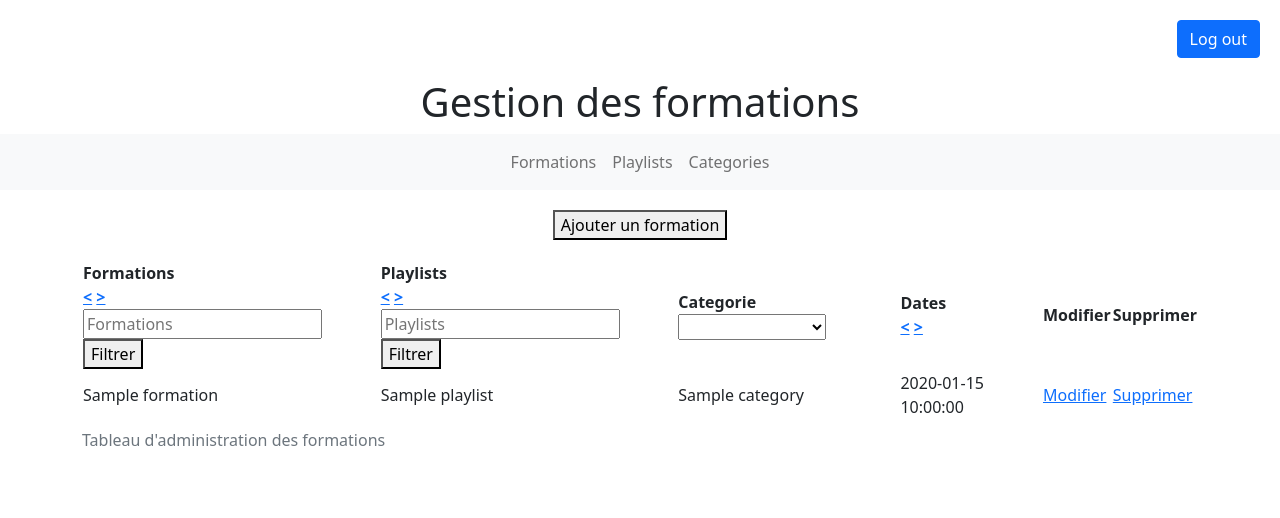
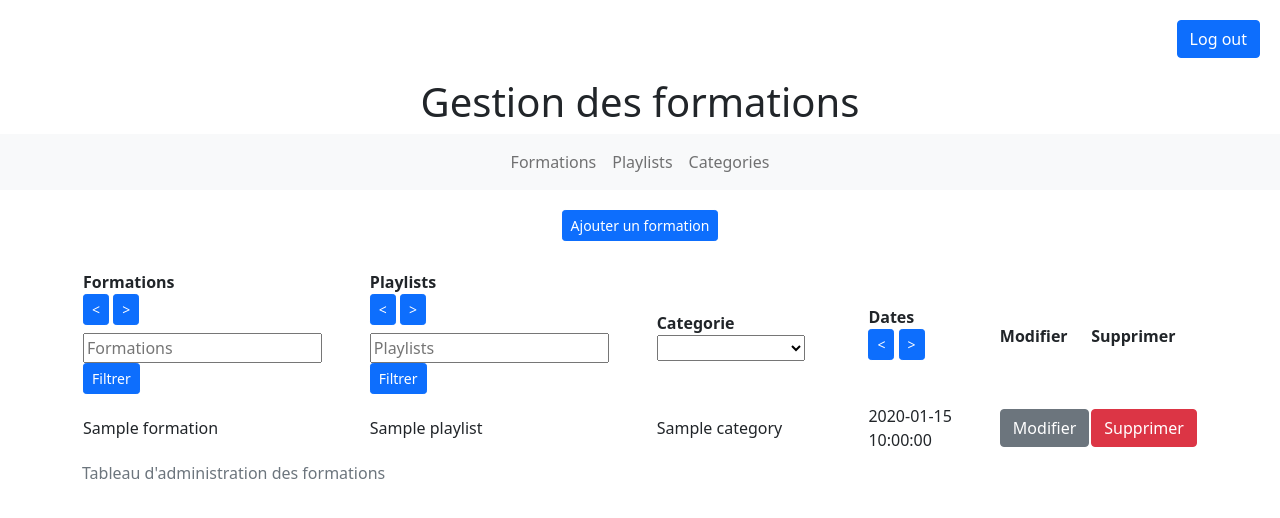
Before and after one commit to Benjamin-Yakobov/mediatekformation, a Symfony app: template templates/Admin/admin_formations.html.twig in a window 1280 px wide. Shown: the top 518 px of the page. Run offline with Twig, Linux system fonts and the light colour scheme; the template is opened without the code that fills it: most values are stand-ins (such as "Sample title", 1, 10 or a date in 2020); some libraries are stand-ins or nearby versions.

Commit message:
Modifications de style : Page admin formations.

```diff
--- a/templates/Admin/admin_formations.html.twig
+++ b/templates/Admin/admin_formations.html.twig
@@ -2,7 +2,7 @@
 {% block title_top %}<h1>Gestion des formations</h1>{% endblock %}
 {% block body %}
     <div style="text-align: center; padding: 20px">
-        <button style="text-align: center" onclick="window.location.href = '{{ path('admin.formation.ajout') }}';"> Ajouter un formation </button>
+        <button style="text-align: center" class="btn btn-primary mb-2 btn-sm" onclick="window.location.href = '{{ path('admin.formation.ajout') }}';"> Ajouter un formation </button>
     </div>
 
     <table>
@@ -10,20 +10,20 @@
         <tr>
             <th>
                 Formations<br>
-                <a href="{{ path('admin.formation.sort', {champ:'title', ordre:'ASC'}) }}"><</a>
-                <a href="{{ path('admin.formation.sort', {champ:'title', ordre:'DESC'}) }}">></a>
+                <a href="{{ path('admin.formation.sort', {champ:'title', ordre:'ASC'}) }}" class="btn btn-primary mb-2 btn-sm"> < </a>
+                <a href="{{ path('admin.formation.sort', {champ:'title', ordre:'DESC'}) }}" class="btn btn-primary mb-2 btn-sm"> > </a>
                 <form method="POST" action="{{ path('admin.formation.rechercher', {champ:'title'}) }}">
                     <input name="rechercher" placeholder="Formations" >
-                    <button type="submit">Filtrer</button>
+                    <button type="submit" class="btn btn-primary mb-2 btn-sm"> Filtrer </button>
                 </form>
             </th>
             <th>
                 Playlists<br>
-                <a href="{{ path('admin.formation.sort', {champ:'playlist', ordre:'ASC'}) }}"><</a>
-                <a href="{{ path('admin.formation.sort', {champ:'playlist', ordre:'DESC'}) }}">></a>
+                <a href="{{ path('admin.formation.sort', {champ:'playlist', ordre:'ASC'}) }}" class="btn btn-primary mb-2 btn-sm"> < </a>
+                <a href="{{ path('admin.formation.sort', {champ:'playlist', ordre:'DESC'}) }}" class="btn btn-primary mb-2 btn-sm"> > </a>
                 <form method="POST" action="{{ path('admin.formation.rechercher', {champ:'name', table:'playlist'}) }}">
                     <input name="rechercher" placeholder="Playlists">
-                    <button type="submit">Filtrer</button>
+                    <button type="submit" class="btn btn-primary mb-2 btn-sm"> Filtrer </button>
                 </form>
             </th>
             <th>
@@ -45,8 +45,8 @@
             </th>
             <th>
                 Dates<br>
-                <a href="{{ path('admin.formation.sort', {champ:'publishedAt', ordre:'ASC'}) }}"><</a>
-                <a href="{{ path('admin.formation.sort', {champ:'publishedAt', ordre:'DESC'}) }}">></a>
+                <a href="{{ path('admin.formation.sort', {champ:'publishedAt', ordre:'ASC'}) }}" class="btn btn-primary mb-2 btn-sm"> < </a>
+                <a href="{{ path('admin.formation.sort', {champ:'publishedAt', ordre:'DESC'}) }}" class="btn btn-primary mb-2 btn-sm"> > </a>
             </th>
             <th>Modifier</th>
             <th>Supprimer</th>
@@ -62,8 +62,8 @@
                     {% endfor %}
                 </td>
                 <td>{{ formation.getPublishedAtString }}</td>
-                <td><a href="{{ path('admin.formation.modifier', {id:formation.id}) }}">Modifier</a></td>
-                <td><a href="{{ path('admin.formation.supprimer', {id:formation.id}) }}" onclick="return confirm('Voulez-vous supprimer la formation {{ formation.title }} ?')">Supprimer</a></td>
+                <td><a href="{{ path('admin.formation.modifier', {id:formation.id}) }}" class="btn btn-secondary"> Modifier </a></td>
+                <td><a href="{{ path('admin.formation.supprimer', {id:formation.id}) }}" onclick="return confirm('Voulez-vous supprimer la formation {{ formation.title }} ?')" class="btn btn-danger"> Supprimer </a></td>
             </tr>
         {% endfor %}
     </table>
```
Also changed, not shown: 1 other file.
